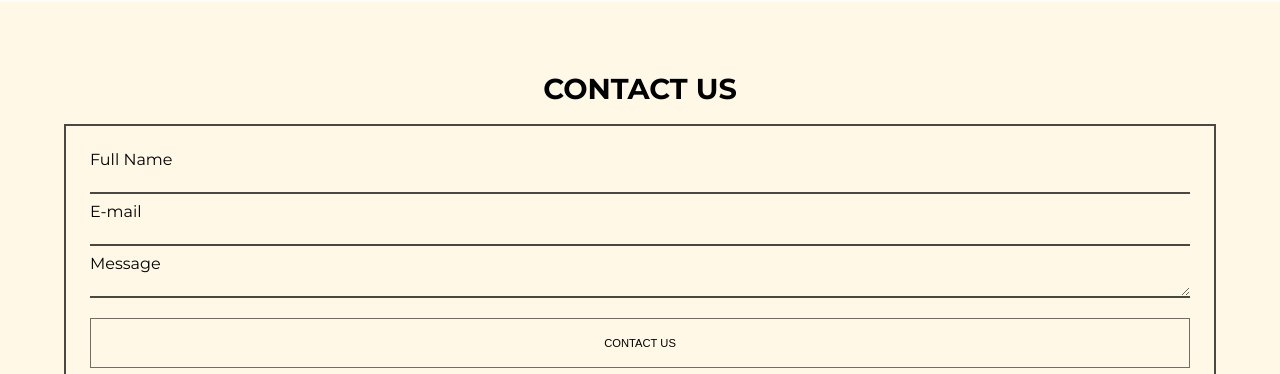
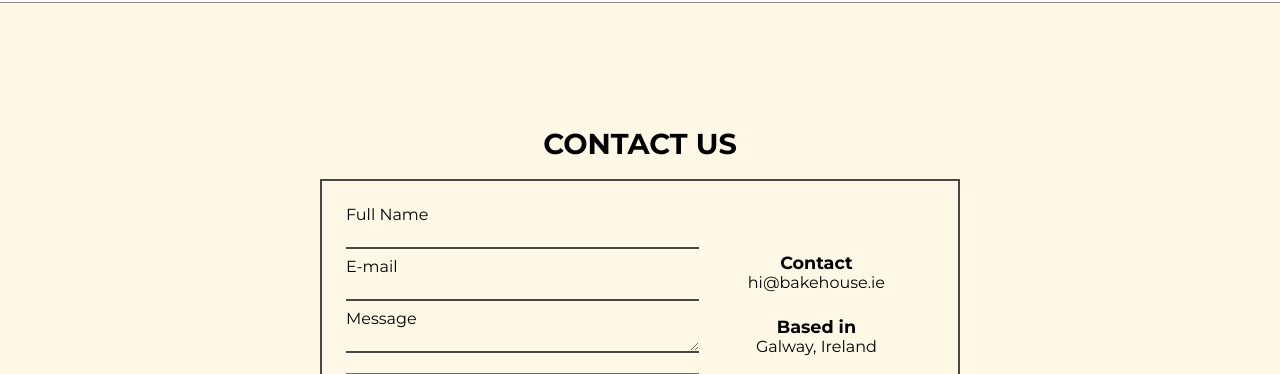
Before and after one commit to BrennaPe/Bakehouse, a plain HTML site: page contact.html in a window 1280 px wide. Shown: the part 73-447 px from the top of the page. Drawn offline with Linux system fonts and the light colour scheme; files whose address does not match are found by name.

Commit message:
contact done

```diff
--- a/assets/contact.css
+++ b/assets/contact.css
@@ -1,7 +1,9 @@
 @import url(assets/global.css);
 
 header{
-    position: initial;}
+    position: initial;
+    border-bottom: .5px solid rgba(70, 68, 68, 0.629);
+}
 
 body{
     width: 100vw;
@@ -86,3 +88,35 @@ form button:hover{
     width: 16px;
     margin-top: 12px;
 }
+
+/* ------------------MEDIA QUERIS---------------- */
+
+@media (min-width: 992px) {
+    form{
+        width: 60%;
+    }
+
+    main #input{
+        display: flex;
+        max-width: 50%;
+        justify-content: space-between;
+        align-items: center;
+    }
+
+    #dados-contato{
+        width: 40%;
+        /* border: 1px solid red; */
+    }
+
+    #info{
+        display: flex;
+        flex-direction: column;
+        align-items: center;
+        /* border: 1px solid #0022ff; */
+    }
+
+    #info p{
+        text-align: center;
+
+    }
+}
```
